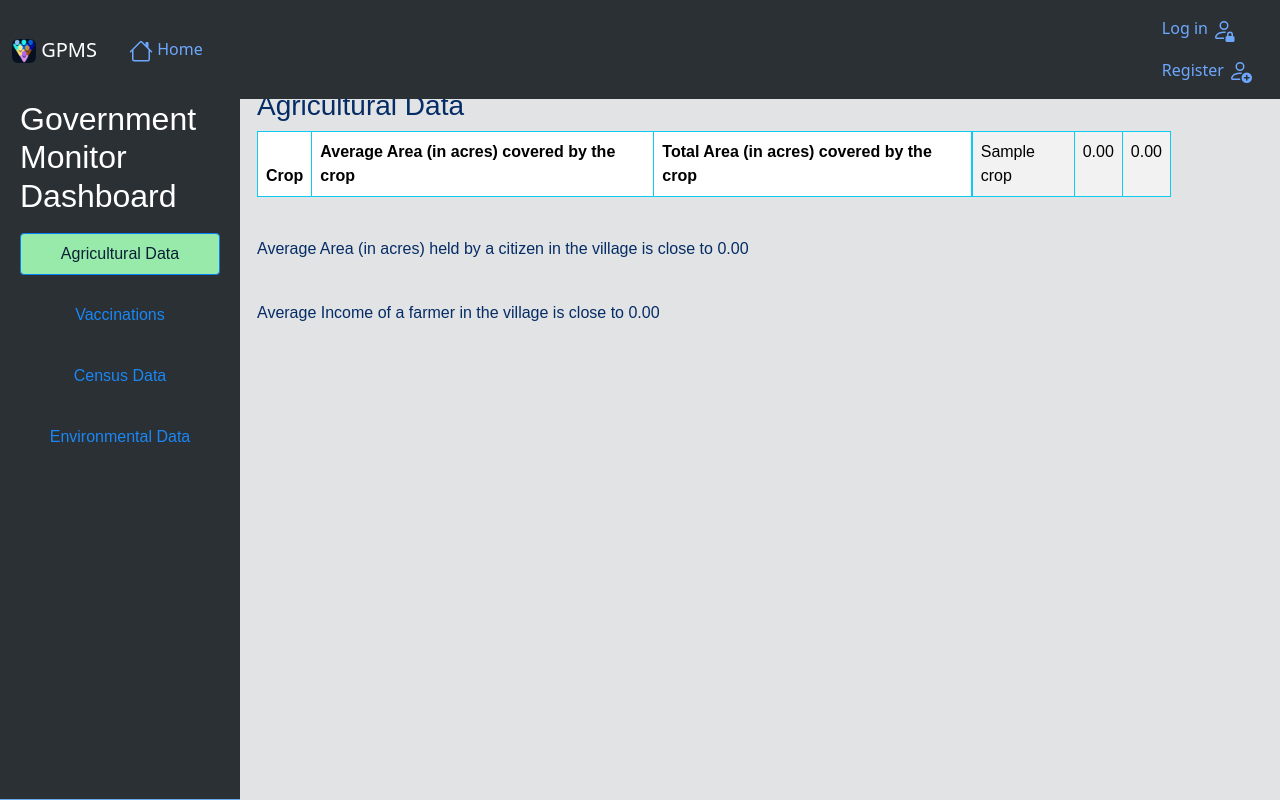
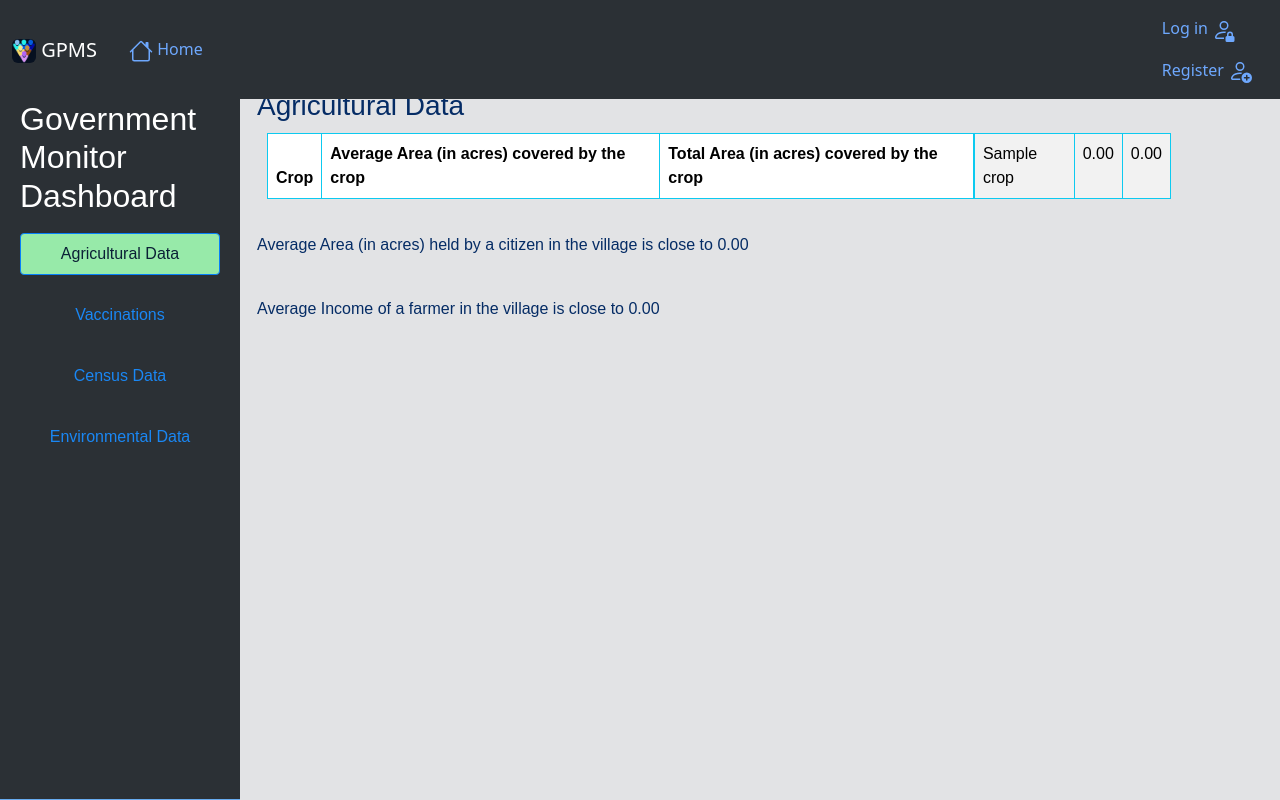
Before and after one commit to laksh0820/GPMS, a Python web app: template Project/Government/templates/Government/dashboard.html in a window 1280 px wide. Run offline with Jinja, Linux system fonts and the light colour scheme; the template is opened without the code that fills it: most values are stand-ins (such as "Sample title", 1, 10 or a date in 2020).

Commit message:
Minor Updates

```diff
--- a/Project/Government/government.py
+++ b/Project/Government/government.py
@@ -35,7 +35,7 @@ def verification_required(inner_func):
 @government_monitor_required
 @verification_required
 def base():
-    return render_template('Government/dashboard.html')
+    return render_template('base.html')
 
 
 
--- a/Project/Government/static/CSS/styles-government.css
+++ b/Project/Government/static/CSS/styles-government.css
@@ -73,3 +73,8 @@
   padding: 5px;
   border-top: none;
 }
+
+.table {
+  margin: 10px;
+  padding-right: 10px;
+}
```
